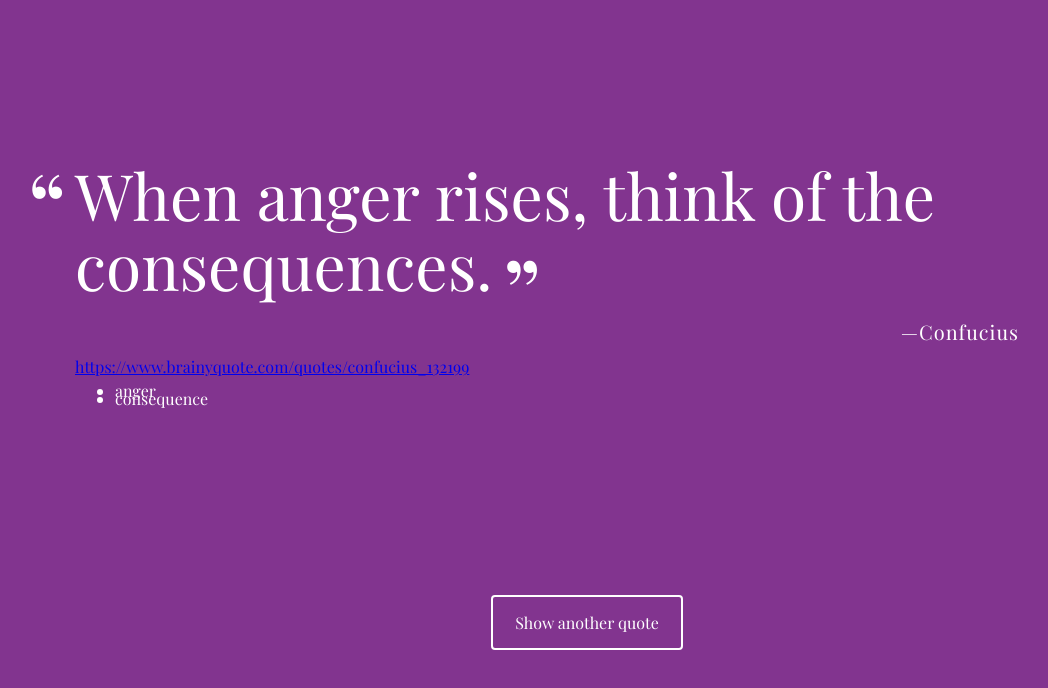
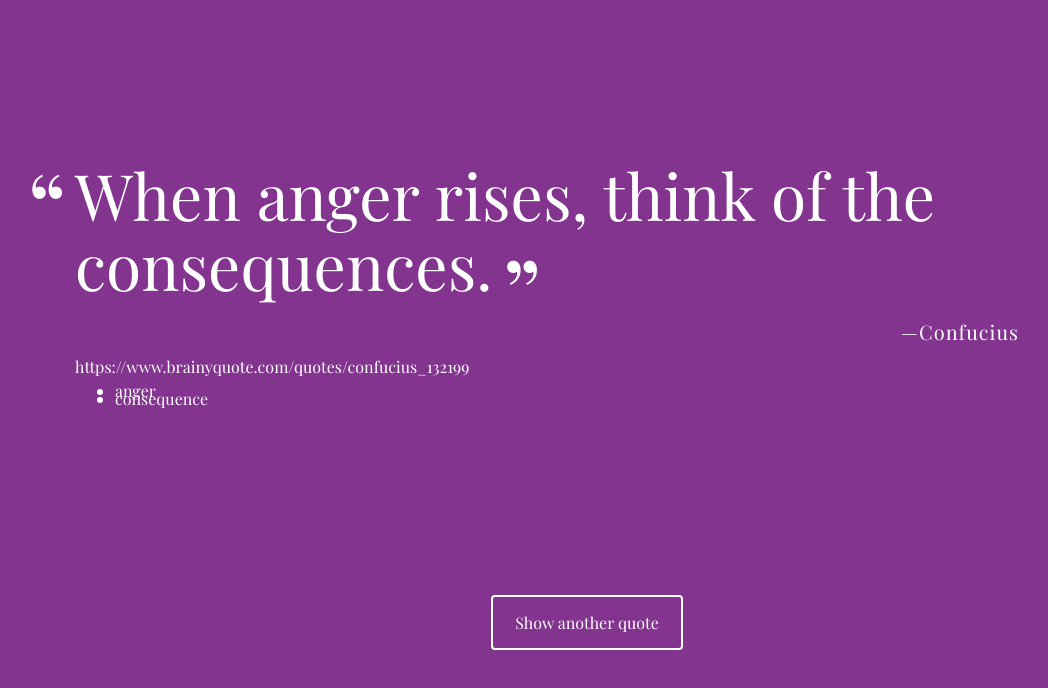
Before and after one commit to ZTMowrer947/FSJSRandomQuoteGenerator, a plain HTML site: page index.html in a window 1280 px wide. Both pictures are taken after a click on the button "Show another quote". Shown: the whole page, without its empty margins (53-1101 px from the left). Drawn offline with nearby package versions, Linux system fonts and the light colour scheme; a web font is replaced by a local one.

Commit message:
Add styling for foundAt property

```diff
--- a/css/styles.css
+++ b/css/styles.css
@@ -68,6 +68,15 @@ body {
   font-style: normal;
 }
 
+.foundAt, .foundAt:visited {
+  text-decoration: none;
+  color: white;
+}
+
+.foundAt:hover {
+  color: lightgray;
+}
+
 #loadQuote {
   position: fixed;
   width: 12em;
```
